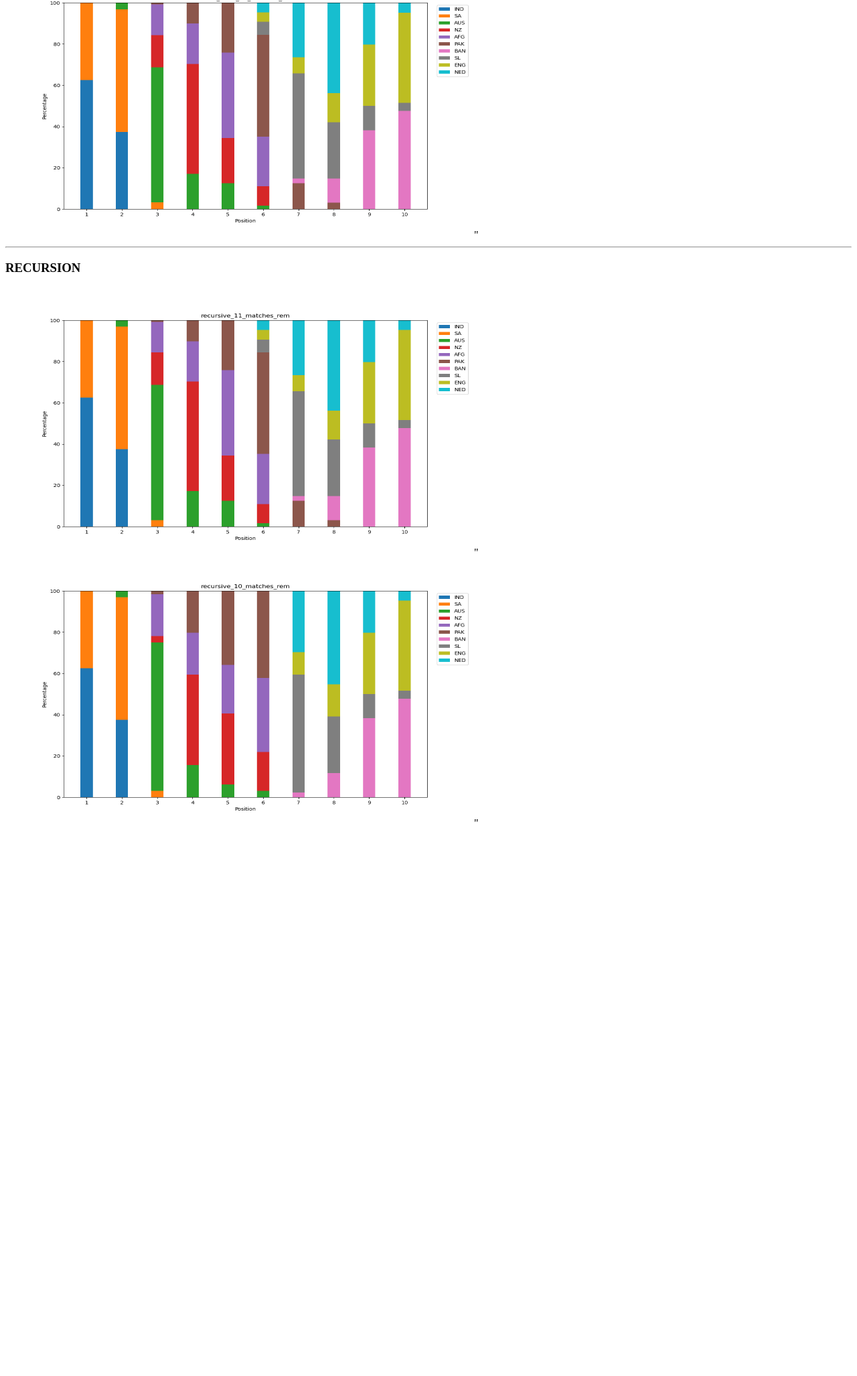
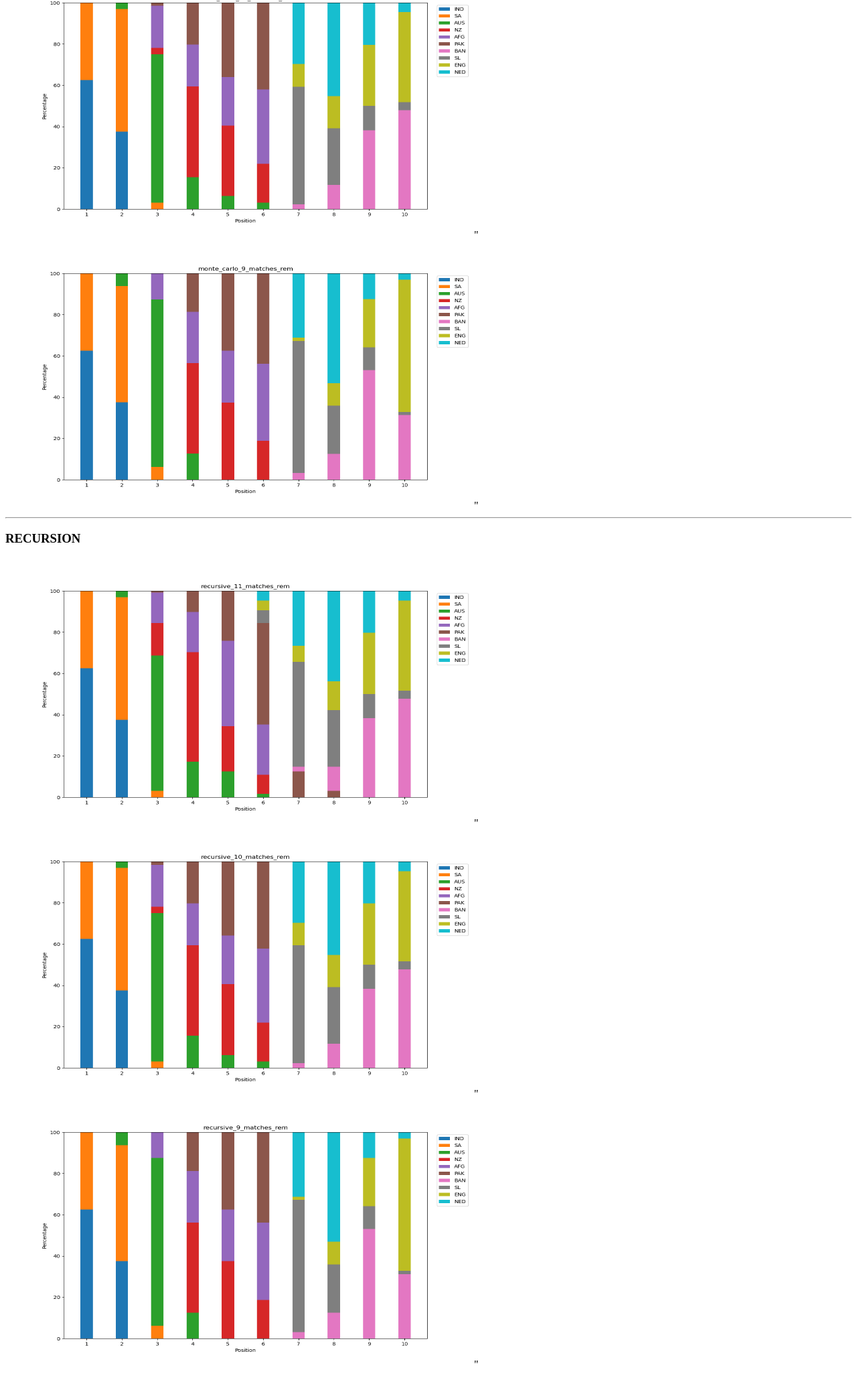
Before and after one commit to gauravc-14/Cricket_Posititon_Predictor, a plain HTML site: page index.html in a window 1280 px wide. Shown: the part 589-2643 px from the top of the page at 67% size. Before the commit the page ends 1835 px from the top, so only its background shows below. Drawn offline with Linux system fonts and the light colour scheme.

Commit message:
made index

```diff
--- a/link_img_to_txt.html
+++ b/index.html
@@ -9,11 +9,13 @@
     <h1>Prediction after 11 matches remaining</h1>
     <hr>
     <h3>MONTE_CARLO</h3>
+    <a href="MONTE_CARLO/monte_carlo_11.txt"><img src="MONTE_CARLO/monte_carlo_11.png" alt="monte_carlo_11" width="700" height="400"></a>"
     <a href="MONTE_CARLO/monte_carlo_10.txt"><img src="MONTE_CARLO/monte_carlo_10.png" alt="monte_carlo_10" width="700" height="400"></a>"
-    <a href="MONTE_CARLO/monte_carlo_11.txt"><img src="MONTE_CARLO/monte_carlo_11.png" alt="monte_carlo_11" width="700" height="400"></a>"
+    <a href="MONTE_CARLO/monte_carlo_9.txt"><img src="MONTE_CARLO/monte_carlo_9.png" alt="monte_carlo_9" width="700" height="400"></a>"
     <hr>
     <h3>RECURSION</h3>
     <a href="RECURSION/recursion_11.txt"><img src="RECURSION/recursion_11.png" alt="recursion_11" width="700" height="400"></a>"
     <a href="RECURSION/recursion_10.txt"><img src="RECURSION/recursion_10.png" alt="recursion_10" width="700" height="400"></a>"
+    <a href="RECURSION/recursion_9.txt"><img src="RECURSION/recursion_9.png" alt="recursion_9" width="700" height="400"></a>"
 </body>
 </html>
```
Also changed, not shown: MONTE_CARLO/monte_carlo_9.png (added), MONTE_CARLO/monte_carlo_9.txt (added), RECURSION/recursion_9.png (added), RECURSION/recursion_9.txt (added), 3 other files.
